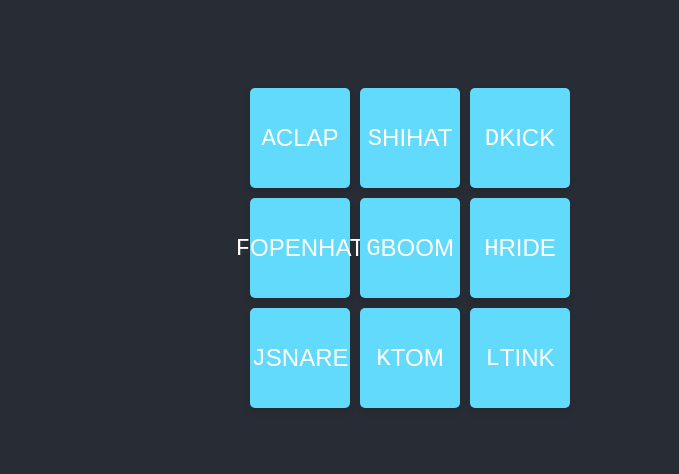
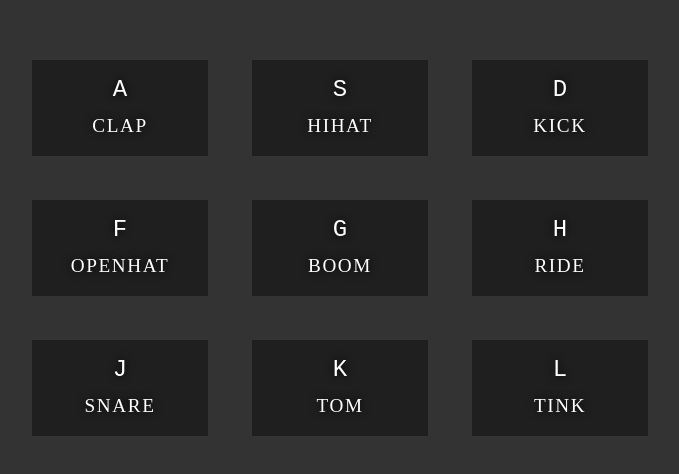
Before and after one commit to acciojob/Drum-Kit-Rashmi-Salunkhe, a website: page main.html in a window 1280 px wide. Shown: the part 152-626 px from the top of the page, without its empty margins (230-909 px from the left). Drawn offline with Linux system fonts and the light colour scheme.

Commit message:
Update styles.css

```diff
--- a/styles.css
+++ b/styles.css
@@ -5,33 +5,47 @@ body {
     align-items: center;
     height: 100vh;
     margin: 0;
-    background-color: #282c34;
-    color: #fff;
-    font-family: Arial, sans-serif;
+    background-color: #333;
 }
 
 .keys {
-    display: grid;
-    grid-template-columns: repeat(3, 100px);
-    gap: 10px;
+    display: flex;
+    flex-wrap: wrap;
+    width: 80%;
+    max-width: 800px;
+    transition: all 0.1s;
 }
 
 .key {
-    display: flex;
-    justify-content: center;
-    align-items: center;
-    width: 100px;
-    height: 100px;
-    background-color: #61dafb;
-    border-radius: 5px;
-    cursor: pointer;
-    font-size: 24px;
-    text-transform: uppercase;
-    box-shadow: 0 4px 6px rgba(0, 0, 0, 0.1);
-    transition: background-color 0.3s, transform 0.2s;
+    border: 0.4rem solid #333;
+    margin: 1rem;
+    padding: 1rem 0.5rem;
+    transition: transform 0.05s;
+    width: 10rem;
+    font-size: 2rem;
+    text-align: center;
+    color: white;
+    background: rgba(0, 0, 0, 0.4);
+    text-shadow: 0 0 0.5rem black;
 }
 
-.key:active {
-    background-color: #21a1f1;
-    transform: scale(0.95);
+kbd {
+    display: block;
+    font-size: 1.5rem;
 }
+
+.sound {
+    font-size: 1.2rem;
+    text-transform: uppercase;
+    letter-spacing: 0.1rem;
+}
+
+.playing {
+    transform: scale(1.1);
+    border-color: #ffc600;
+    box-shadow: 0 0 1rem #ffc600;
+}
+
+audio {
+    display: none;
+}
```
